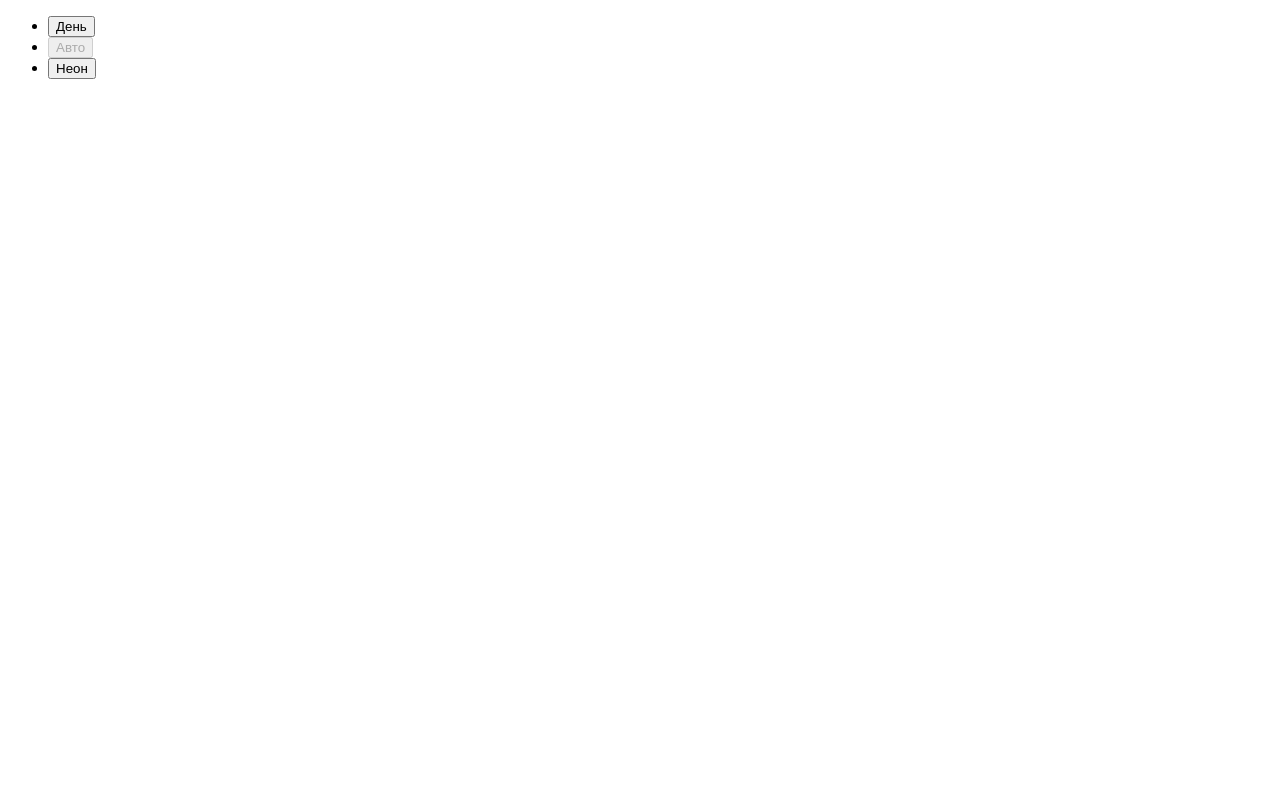
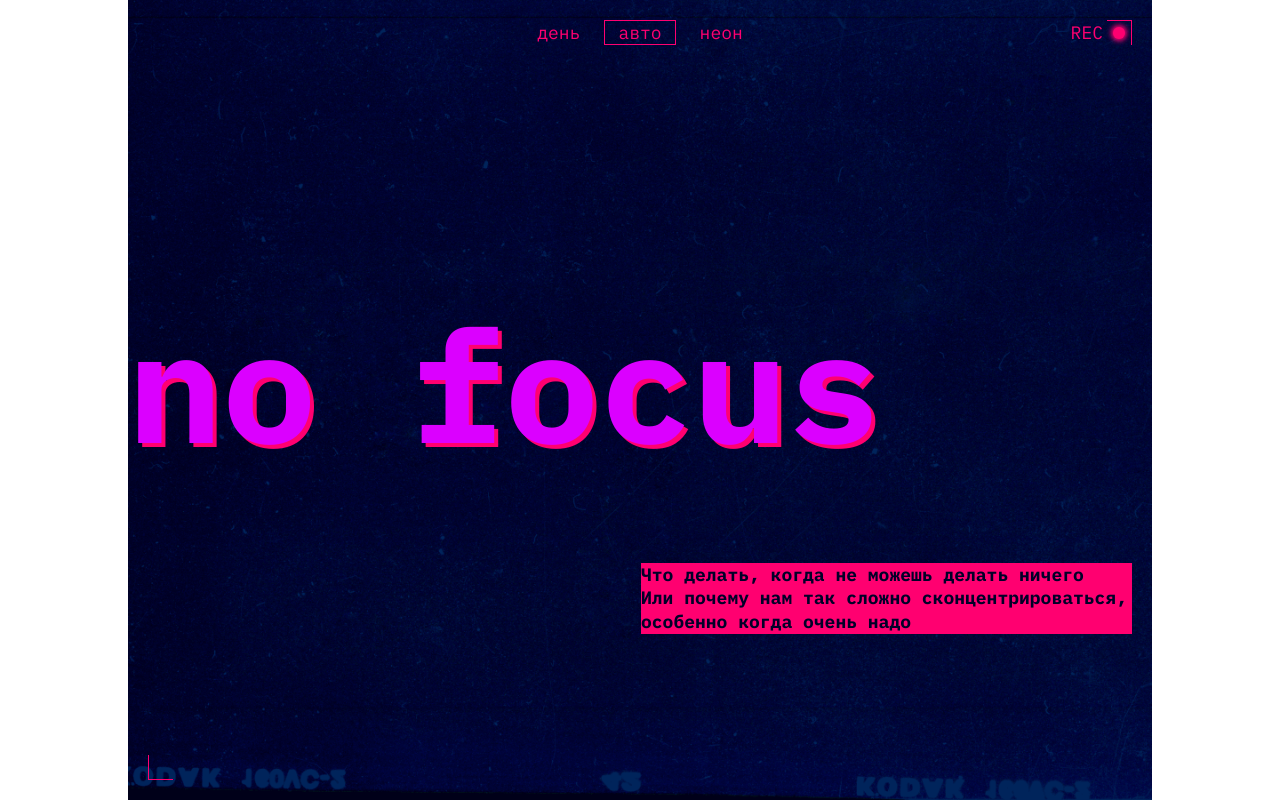
Before and after one commit to mgcblckbrd/slozhno-sosredotochitsya, a plain HTML site: page index.html in a window 1280 px wide. Drawn offline with Linux system fonts and the light colour scheme.

Commit message:
сверстал один первый экран

```diff
--- a/index.html
+++ b/index.html
@@ -4,6 +4,16 @@
     <meta charset="UTF-8" />
     <meta http-equiv="X-UA-Compatible" content="IE=edge" />
     <meta name="viewport" content="width=device-width, initial-scale=1.0" />
+    <link rel="icon" href="./images/favicon.ico" sizes="any" />
+    <link rel="icon" href="./images/favicon.svg" type="image/svg+xml" />
+    <link rel="apple-touch-icon" href="./images/mobile-icon.png" />
+    <meta name="color-scheme" content="dark light" />
+    <link rel="stylesheet" href="./fonts/fonts.css" />
+    <link rel="stylesheet" href="./styles/globals.css" />
+    <link rel="stylesheet" href="./styles/variables.css" />
+    <link rel="stylesheet" href="./styles/style.css" />
+    <link rel="stylesheet" href="./styles/dark.css" />
+    <link rel="stylesheet" href="./styles/light.css" />
     <title>Сложно сосредоточиться</title>
   </head>
   <body class="page">
@@ -33,7 +43,13 @@
             </button>
           </li>
         </ul>
+        <div class="rec">REC</div>
       </nav>
+      <h1 class="header__title main-heading">no focus</h1>
+      <div class="header__text-block">
+        <p>Что делать, когда не можешь делать ничего <br>
+          Или почему нам так сложно сконцентрироваться, особенно когда очень надо</p>
+      </div>
     </header>
     <script src="./scripts/script.js"></script>
   </body>
--- a/styles/dark.css
+++ b/styles/dark.css
@@ -3,10 +3,17 @@
   здесь окажутся стили, которые нужно переопределить принудительно,
   переключая тему
 */
+:root {
+  --accent-color: #ff0070;
+  --heading-text-color: #000028;
+  --main-text-color: #f1b2ce;
+  --title-color: #db00ff;
+  --main-font-family: "IBM Plex Mono";
+  --main-font-size: 18px;
+  --default-padding: 20px;
+}
 
 .page.theme_dark {
-  /* сохраните этот селектор в приведённом виде.
-    Так стили написанные ниже будут иметь больший вес,
-    чем стили в медиазапросе предпочтений пользователя
-  */
+
+
 }
--- a/styles/light.css
+++ b/styles/light.css
@@ -4,9 +4,11 @@
   переключая тему
 */
 
+
 .page.theme_light {
-  /* сохраните этот селектор в приведённом виде.
-    Так стили написанные ниже будут иметь больший вес,
-    чем стили в медиазапросе предпочтений пользователя
-  */
+  --accent-color: #ff8dcb;
+  --heading-text-color: #000028;
+  --main-text-color: #353430;
+  --title-color: #FFC2E6;
+  --bg-img: url(../images/cover-image-light.png);
 }
--- a/styles/style.css
+++ b/styles/style.css
@@ -2,4 +2,121 @@
 
 .page {
   /* сохраните в разметке и стилях класс page. На его основе работает скрипт. */
+  max-inline-size: 1024px;
+  font-family: var(--main-font-family);
+  color: var(--main-text-color);
+  font-weight: 400;
 }
+
+.header {
+  background-image: var(--bg-img);
+  min-block-size: 100vh;
+  background-repeat: no-repeat;
+  background-position: center;
+  background-size: cover;
+  padding: var(--default-padding);
+  position: relative;
+}
+
+.header::after {
+  content: "";
+  position: absolute;
+  block-size: 25px;
+  inline-size: 25px;
+  inset-block-start: 20px;
+  inset-inline-end: 20px;
+  border-block-start: 1px solid var(--accent-color);
+  border-inline-end: 1px solid var(--accent-color);
+}
+
+.header::before {
+  content: "";
+  position: absolute;
+  block-size: 25px;
+  inline-size: 25px;
+  inset-block-end: 20px;
+  inset-inline-start: 20px;
+  border-block-end: 1px solid var(--accent-color);
+  border-inline-start: 1px solid var(--accent-color);
+}
+
+.header__theme-menu-list {
+  display: flex;
+  gap: 0 10px;
+  justify-content: center;
+}
+
+.header__theme-menu-button {
+  background-color: transparent;
+  border: 1px solid transparent;
+  text-transform: lowercase;
+  font-size: inherit;
+  padding: 0 13px;
+  font-family: var(--main-font-family);
+  font-size: var(--main-font-size);
+  color: var(--accent-color);
+}
+
+.header__theme-menu-button:hover {
+  border: 1px solid rgba(255, 0, 112, 0.4);
+}
+.header__theme-menu-button:focus {
+  outline: none;
+}
+
+.header__theme-menu-button:focus-visible {
+  border-bottom: 1px solid var(--accent-color);
+  outline-offset: 2px;
+}
+
+.header__theme-menu-button_active {
+  border: 1px solid var(--accent-color);
+}
+
+.header__theme-menu {
+  position: relative;
+}
+
+.rec {
+  position: absolute;
+  top: 1px;
+  right: 0;
+  font-size: var(--main-font-size);
+  color: var(--accent-color);
+}
+
+.rec::after {
+  content: " ";
+  display: inline-block;
+  background-color: var(--accent-color);
+  box-shadow: 0 0 5px 2px var(--accent-color);
+  margin-inline-start: 10px;
+  margin-inline-end: 7px;
+  border-radius: 50%;
+  width: 12px;
+  height: 12px;
+}
+
+.main-heading {
+  color: var(--title-color, #db00ff);
+  text-shadow: 4px 4px 0px var(--accent-color, #ff0070);
+  font-size: 157px;
+  font-style: normal;
+  font-weight: 700;
+  line-height: 82.5%;
+  margin-top: 275px;
+  margin-left: -20px;
+}
+
+.header__text-block{
+  color: var(--heading-text-color);
+  background-color: var(--accent-color);
+  font-weight: 700;
+  line-height: 23.4px;
+  inline-size: 491px;
+  block-size: 71px;
+  margin-inline-start: 493px;
+  margin-block-start: 114px;
+  font-size: 18px;
+  font-style: normal;
+}
--- a/styles/variables.css
+++ b/styles/variables.css
@@ -2,3 +2,13 @@
   Переменные для вашего проекта
   и их переопределение под различные устройства
 */
+:root {
+  --accent-color: #ff0070;
+  --heading-text-color: #000028;
+  --main-text-color: #f1b2ce;
+  --title-color: #db00ff;
+  --main-font-family: "IBM Plex Mono";
+  --main-font-size: 18px;
+  --default-padding: 20px;
+  --bg-img: url(../images/cover-image-dark.png);
+}
```
